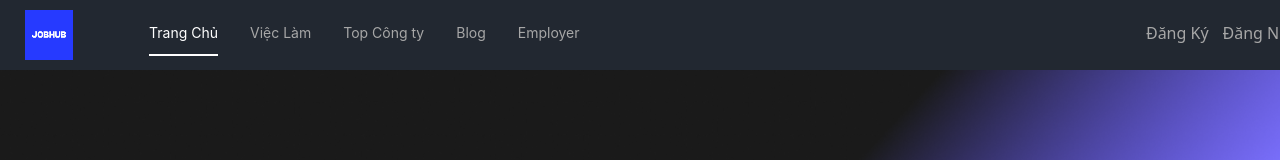
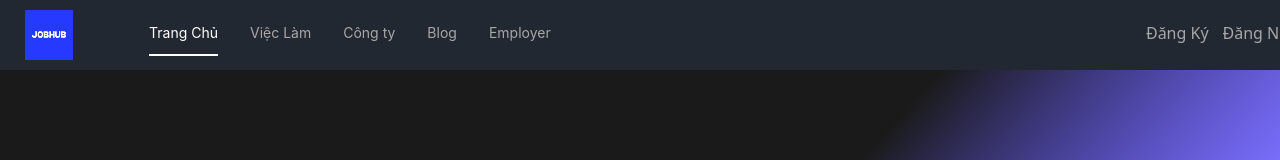
Before and after one commit to nthanhnguyen/job-posting-website-fe, a React (Vite) app: page / in a window 1280 px wide. Shown: the top 160 px of the page. Built offline with nearby package versions, Linux system fonts and the light colour scheme; no server answers; what tailwindcss-no-scrollbar would draw is missing.

Commit message:
fix: label of header

```diff
--- a/src/components/client/header.client.tsx
+++ b/src/components/client/header.client.tsx
@@ -42,7 +42,7 @@ const Header = (props: any) => {
             // icon: <DownOutlined />,
         },
         {
-            label: <Link to={'/company'} style={{ fontWeight: '400' }}>Top Công ty</Link>,
+            label: <Link to={'/company'} style={{ fontWeight: '400' }}>Công ty</Link>,
             key: '/company',
             // icon: <DownOutlined />,
         },
```
